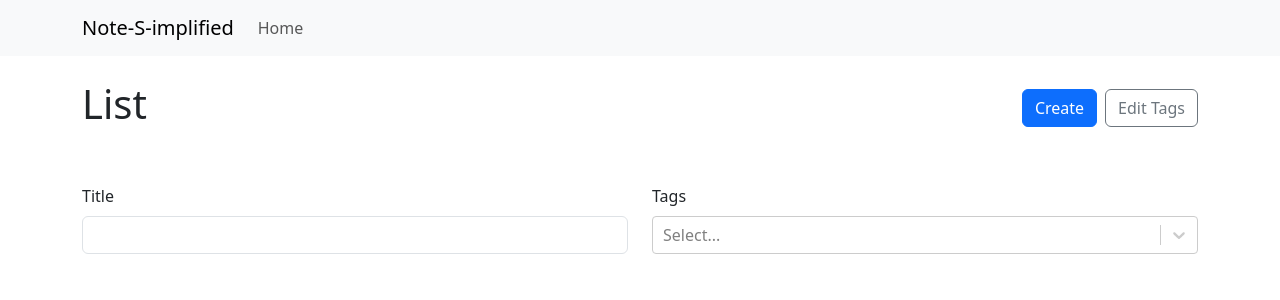
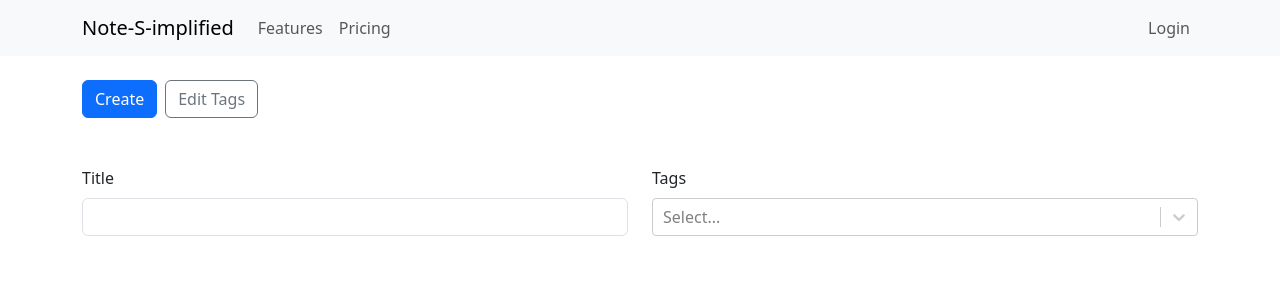
Before and after one commit to hrishikeshps/Notes-Simplified, a React (Vite) app: page / in a window 1280 px wide. Shown: the top 300 px of the page. Built offline with nearby package versions, Linux system fonts and the light colour scheme.

Commit message:
changes to header

```diff
--- a/src/components/NoteList.tsx
+++ b/src/components/NoteList.tsx
@@ -34,7 +34,7 @@
     return (
         <>
             <Row className="align-items-center mb-5">
-                <Col><h1>List</h1></Col>
+                {/* <Col><h1>List</h1></Col> */}
                 <Col xs="auto">
                     <Stack gap={2} direction="horizontal">
                         <Link to="/new">
--- a/src/layouts/HeaderContainer.tsx
+++ b/src/layouts/HeaderContainer.tsx
@@ -1,15 +1,42 @@
-import { Navbar, Container, Nav } from "react-bootstrap";
+import { Navbar, Container, Nav, NavDropdown } from "react-bootstrap";
 
 export function HeaderContainer(){
     return (
-        <Navbar bg="light" data-bs-theme="light">
+      //   <Navbar bg="light" data-bs-theme="light">
+      //   <Container>
+      //     <Navbar.Brand href="#home">Note-S-implified</Navbar.Brand>
+      //     <Nav className="me-auto">
+      //       <Nav.Link href="#home">Home</Nav.Link>
+      //       {/* <Nav.Link href="#features">Features</Nav.Link>
+      //       <Nav.Link href="#pricing">Pricing</Nav.Link> */}
+      //     </Nav>
+      //   </Container>
+      // </Navbar>
+
+<Navbar collapseOnSelect expand="lg" className="bg-body-tertiary">
 <Container>
   <Navbar.Brand href="#home">Note-S-implified</Navbar.Brand>
+  <Navbar.Toggle aria-controls="responsive-navbar-nav" />
+  <Navbar.Collapse id="responsive-navbar-nav">
     <Nav className="me-auto">
-            <Nav.Link href="#home">Home</Nav.Link>
-            {/* <Nav.Link href="#features">Features</Nav.Link>
-            <Nav.Link href="#pricing">Pricing</Nav.Link> */}
+      <Nav.Link href="#features">Features</Nav.Link>
+      <Nav.Link href="#pricing">Pricing</Nav.Link>
+      {/* <NavDropdown title="Dropdown" id="collapsible-nav-dropdown">
+        <NavDropdown.Item href="#action/3.1">Action</NavDropdown.Item>
+        <NavDropdown.Item href="#action/3.2">
+          Another action
+        </NavDropdown.Item>
+        <NavDropdown.Item href="#action/3.3">Something</NavDropdown.Item>
+        <NavDropdown.Divider />
+        <NavDropdown.Item href="#action/3.4">
+          Separated link
+        </NavDropdown.Item>
+      </NavDropdown> */}
     </Nav>
+    <Nav>
+      <Nav.Link href="#login">Login</Nav.Link>
+    </Nav>
+  </Navbar.Collapse>
 </Container>
 </Navbar>
     )
```
Lines whose indentation alone changed are shown as unchanged.
